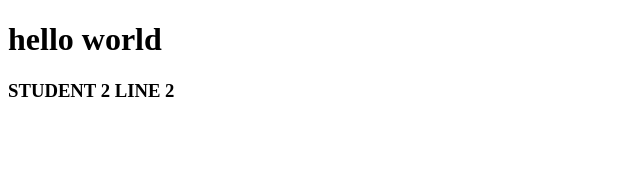
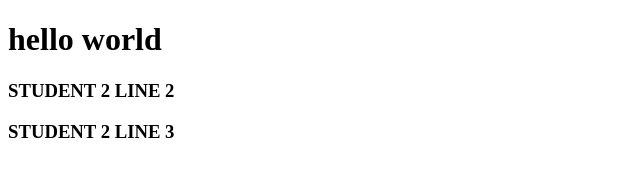
Before and after one commit to atharvbhosale1105/test_practice, a plain HTML site: page test2/index.html in a window 1280 px wide. Shown: the whole page, without its empty margins (0-640 px from the left). Drawn offline with Linux system fonts and the light colour scheme.

Commit message:
s2 updated

```diff
--- a/test2/index.html
+++ b/test2/index.html
@@ -8,5 +8,6 @@
 <body>
     <h1>hello world</h1>
     <h3>STUDENT 2 LINE 2</h3>
+    <h3>STUDENT 2 LINE 3</h3>
 </body>
 </html>
```
